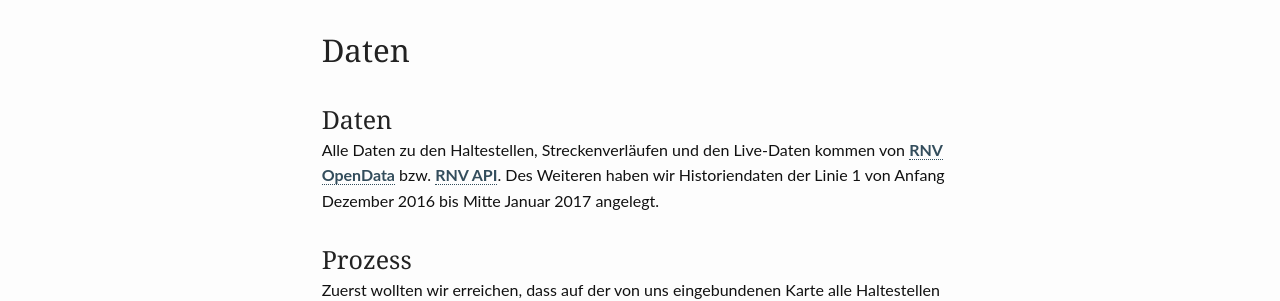
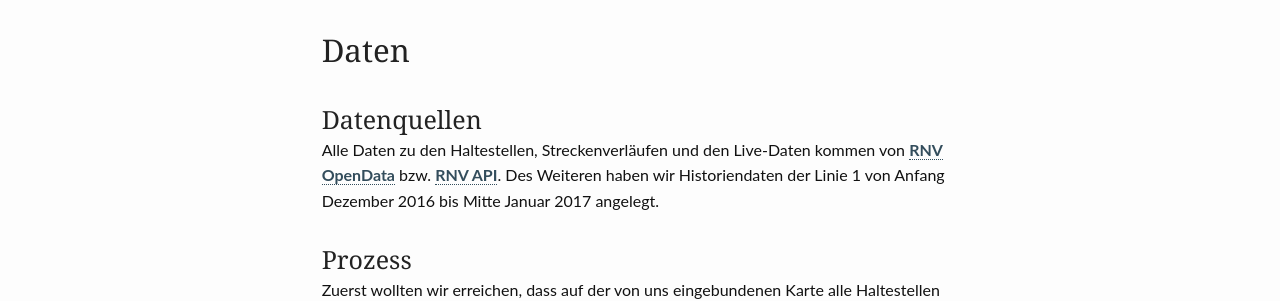
Before and after one commit to tillnagel/gdv-website, a Jekyll site: the page built from _posts/projects/2017-01-24-LateConnections.md, in a window 1280 px wide and 900 px high, scrolled down 1685 px. Shown: the part 158-459 px from the top of the window. Built offline with Jekyll 4.4.1, drawn with Linux system fonts in a browser that asks for light colours.

```diff
--- a/_posts/projects/2017-01-24-LateConnections.md
+++ b/_posts/projects/2017-01-24-LateConnections.md
@@ -30,7 +30,7 @@ Zu den Fragen die LateConnections beantwortet gehören unter anderem:
 
 ## Daten
 
-### Daten
+### Datenquellen
 Alle Daten zu den Haltestellen, Streckenverläufen und den Live-Daten kommen von [RNV OpenData](https://opendata.rnv-online.de/datensaetze) bzw. [RNV API](https://opendata.rnv-online.de/startinfo-api).
 Des Weiteren haben wir Historiendaten der Linie 1 von Anfang Dezember 2016 bis Mitte Januar 2017 angelegt.
 
```
Also changed, not shown: images/LateConnections/technos.png (added).
